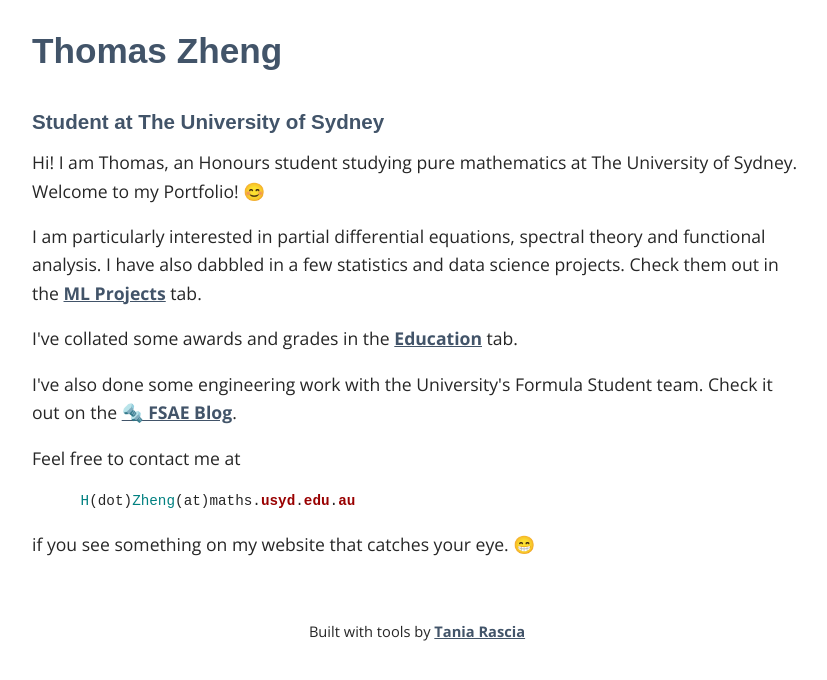
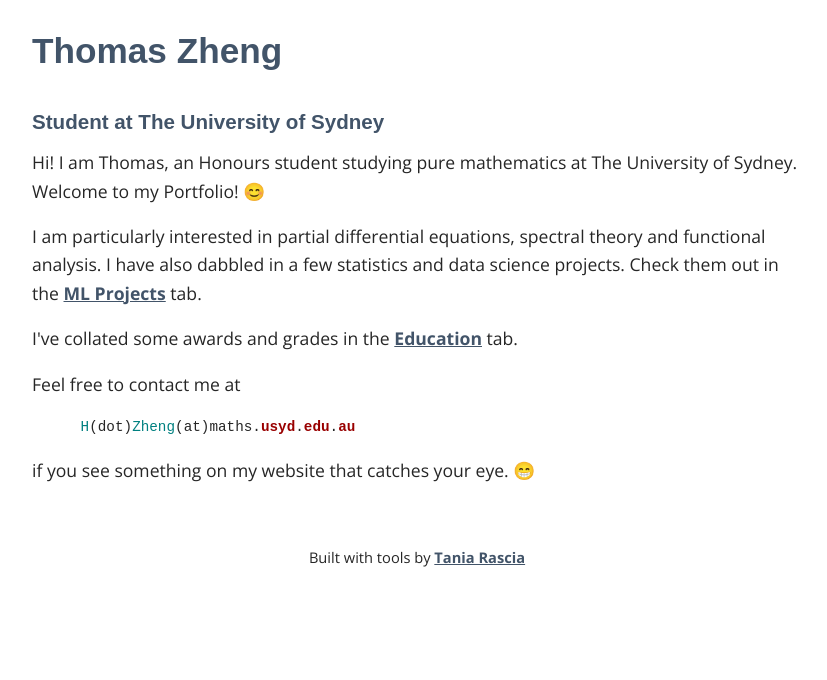
Before and after one commit to thomas-hy-zheng/thomas-hy-zheng.github.io, a Jekyll site: the page built from index.html, in a window 1280 px wide and 900 px high, scrolled down 288 px, cut to the strip 216-896 px from the top of the window. Shown: the whole strip, without its empty margins (223-1050 px from the left). Built offline with Jekyll 4.4.1, drawn with Linux system fonts in a browser that asks for light colours; some web fonts are replaced; after the commit the page ends 1114 px from its top, so only the background shows below that.

Commit message:
Hide FSAE blog for now

```diff
--- a/_includes/header.html
+++ b/_includes/header.html
@@ -5,7 +5,7 @@
 				<li><a href="{{ "/" | prepend: site.baseurl }}">Home</a></li>
 				<li><a href="{{ "/education" | prepend: site.baseurl }}">Education</a></li>
 				<li><a href="{{ "/research" | prepend: site.baseurl }}">ML Projects</a></li>
-				<li><a href="{{ "/blog" | prepend: site.baseurl }}">FSAE Blog</a></li>
+				<!-- <li><a href="{{ "/blog" | prepend: site.baseurl }}">FSAE Blog</a></li> -->
 			</ul>
 			</li>
 			</ul>
--- a/index.html
+++ b/index.html
@@ -14,6 +14,6 @@ layout: default
 
   <p> I've collated some awards and grades in the <a href="{{ 'education' | prepend: site.baseurl }}">Education</a> tab.</p>
 
-  <p> I've also done some engineering work with the University's Formula Student team. Check it out on the <a href="{{ 'blog' | prepend: site.baseurl }}">🔩 FSAE Blog</a>.</p>
+  <!-- <p> I've also done some engineering work with the University's Formula Student team. Check it out on the <a href="{{ 'blog' | prepend: site.baseurl }}">🔩 FSAE Blog</a>.</p> -->
 
   <p> Feel free to contact me at {% highlight ruby %} H(dot)Zheng(at)maths.usyd.edu.au {% endhighlight %} if you see something on my website that catches your eye. 😁</p>
```
